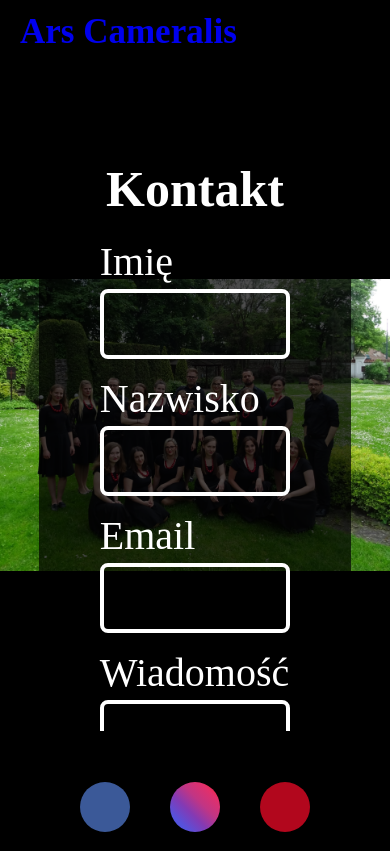
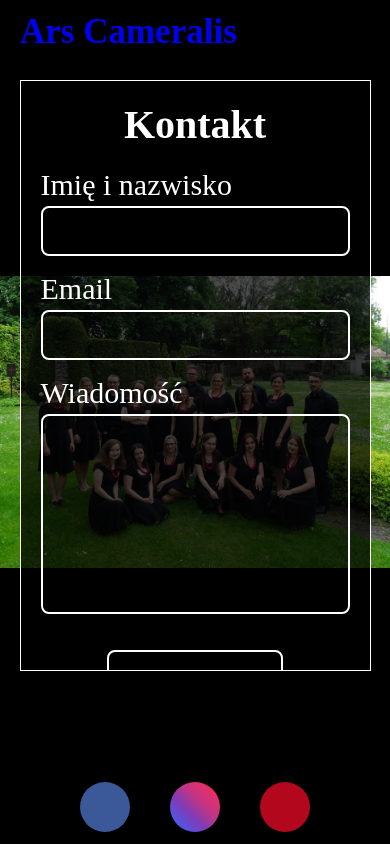
Before and after one commit to piotr-rajtar/ars-cameralis, a Vue app: page /contact in a window 390 px wide. Built offline with nearby package versions, Linux system fonts and the light colour scheme; some icons are missing.

Commit message:
Add responsive contact

```diff
--- a/src/components/contact/Contact.vue
+++ b/src/components/contact/Contact.vue
@@ -4,21 +4,21 @@
       <h1 :class="style.header">Kontakt</h1>
       <form :class="style.form">
         <div :class="style.formControlContainer">
-          <label :class="style.label" for="name">Imię</label>
+          <label :class="style.label" for="name">Imię i nazwisko</label>
           <input
             :class="[style.formControl, style.input]"
             type="text"
             id="name"
           />
         </div>
-        <div :class="style.formControlContainer">
+        <!-- <div :class="style.formControlContainer">
           <label :class="style.label" for="surname">Nazwisko</label>
           <input
             :class="[style.formControl, style.input]"
             type="text"
             id="surname"
           />
-        </div>
+        </div> -->
         <div :class="style.formControlContainer">
           <label :class="style.label" for="email">Email</label>
           <input
@@ -33,8 +33,8 @@
             :class="[style.formControl, style.input, style.textarea]"
             type="text"
             id="message"
-            :rows="4"
-            :cols="50"
+            :rows="2"
+            :cols="20"
           />
         </div>
         <button
@@ -78,9 +78,12 @@ export default class Repertoir extends Vue {
   color: $secondary-color;
   overflow-y: auto;
 
-  @include screen-mobile {
+  @include screen-tablet {
+    margin: 20 * $spacing-unit 0 0;
     padding: 5 * $spacing-unit;
+    width: 90%;
     max-height: 70vh;
+    border: 1px solid $secondary-color;
   }
 }
 
@@ -91,6 +94,7 @@ export default class Repertoir extends Vue {
 
   @include screen-mobile {
     margin-bottom: 5 * $spacing-unit;
+    font-size: $font-size-title-medium;
   }
 }
 
@@ -100,33 +104,41 @@ export default class Repertoir extends Vue {
 
 .formControlContainer {
   @include flex-column;
-  width: 70%;
+  width: 50%;
   margin-bottom: 4 * $spacing-unit;
+
+  @include screen-tablet {
+    width: 70%;
+  }
+
+  @include screen-mobile {
+    width: 100%;
+  }
 }
 
 .label {
   color: $secondary-color;
-  font-size: $font-size-title-medium;
+  font-size: $font-size-medium;
   margin-bottom: $spacing-unit;
 }
 
 .formControl {
   background-color: inherit;
-  border: $spacing-unit solid $secondary-color;
+  border: 0.5 * $spacing-unit solid $secondary-color;
   border-radius: 2 * $spacing-unit;
   color: $secondary-color;
-  font-size: $font-size-medium;
+  font-size: $font-size-paragraph;
 }
 
 .input {
-  height: 70px;
+  height: 50px;
   width: 100%;
   padding: 2 * $spacing-unit;
 }
 
 .textarea {
   resize: none;
-  height: 300px;
+  height: 200px;
 }
 
 .button {
@@ -140,5 +152,9 @@ export default class Repertoir extends Vue {
     color: $main-color;
     transition: 1s ease;
   }
+
+  @include screen-tablet {
+    margin-top: 5 * $spacing-unit;
+  }
 }
 </style>
```
